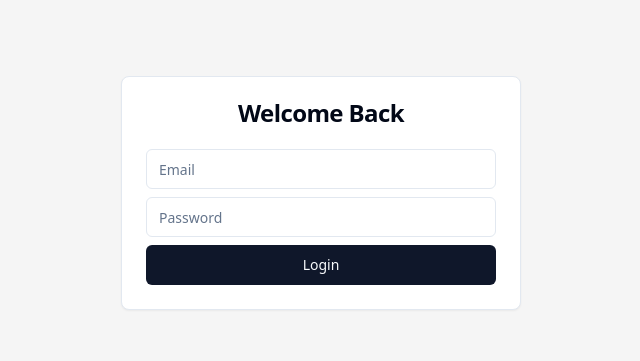
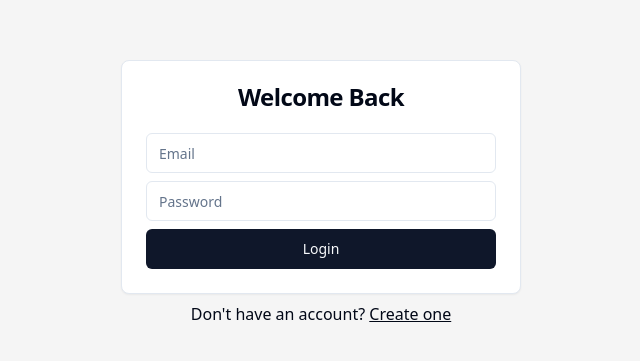
Before and after one commit to Sanjero20/job-tracker, a React app: page /login in a window 1280 px wide. Shown: the part 207-568 px from the top of the page, without its empty margins (319-959 px from the left). Built offline with nearby package versions, Linux system fonts and the light colour scheme; no server answers; the HTML template or start-up script is replaced by a standard one.

Commit message:
add anchor tag to redirect to registration page

```diff
--- a/src/pages/login/index.tsx
+++ b/src/pages/login/index.tsx
@@ -31,7 +31,7 @@ function LoginPage() {
   };
 
   return (
-    <div className="flex flex-1 flex-col items-center justify-center">
+    <div className="flex flex-1 flex-col items-center justify-center gap-2">
       <Card>
         <CardHeader>
           <CardTitle className="text-center">Welcome Back</CardTitle>
@@ -56,7 +56,7 @@ function LoginPage() {
               placeholder="Password"
             />
 
-            {error && <p className="text-error text-sm">* {error}</p>}
+            {error && <p className="text-sm text-error">* {error}</p>}
 
             <Button type="submit" disabled={isLoading}>
               {isLoading ? "Loading..." : "Login"}
@@ -64,6 +64,16 @@ function LoginPage() {
           </form>
         </CardContent>
       </Card>
+
+      <p>
+        Don't have an account?{" "}
+        <a
+          onClick={() => navigate("/register")}
+          className="cursor-pointer underline"
+        >
+          Create one
+        </a>
+      </p>
     </div>
   );
 }
```
